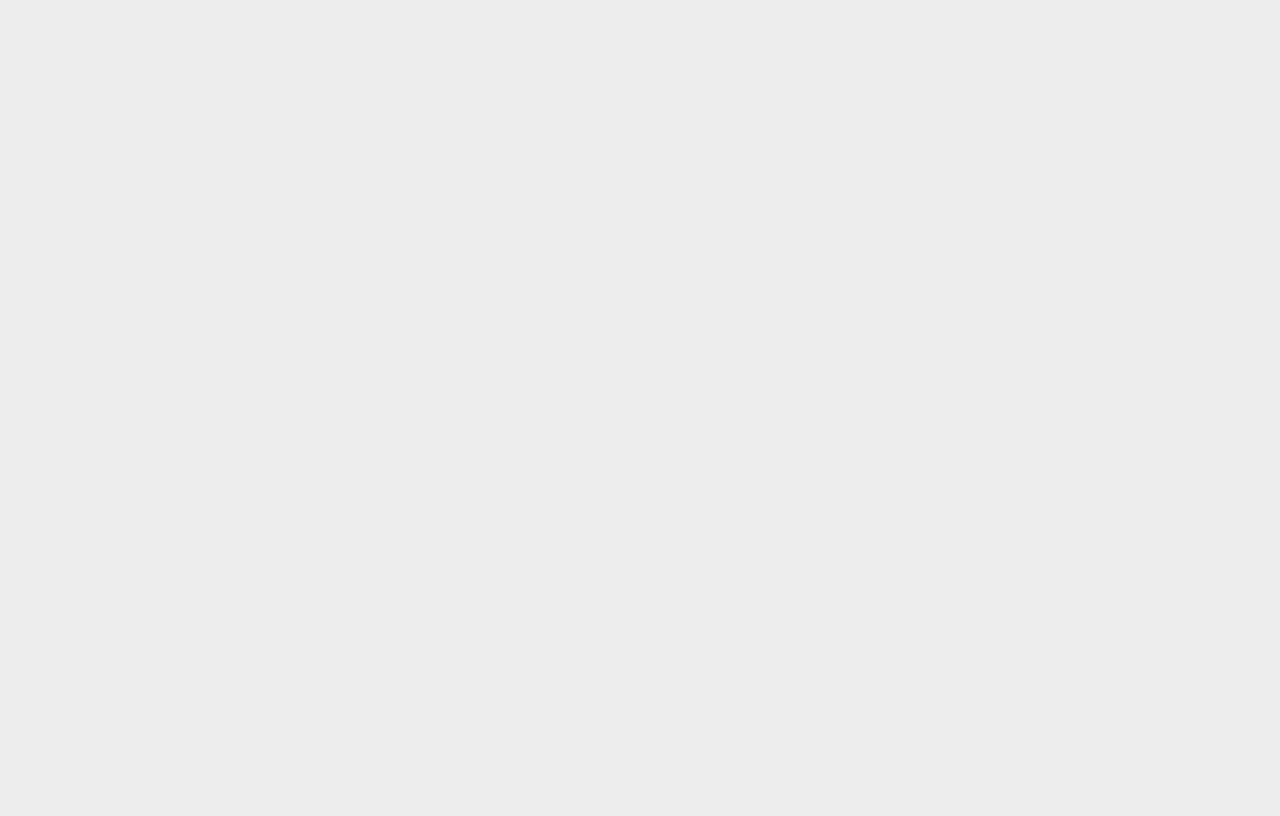
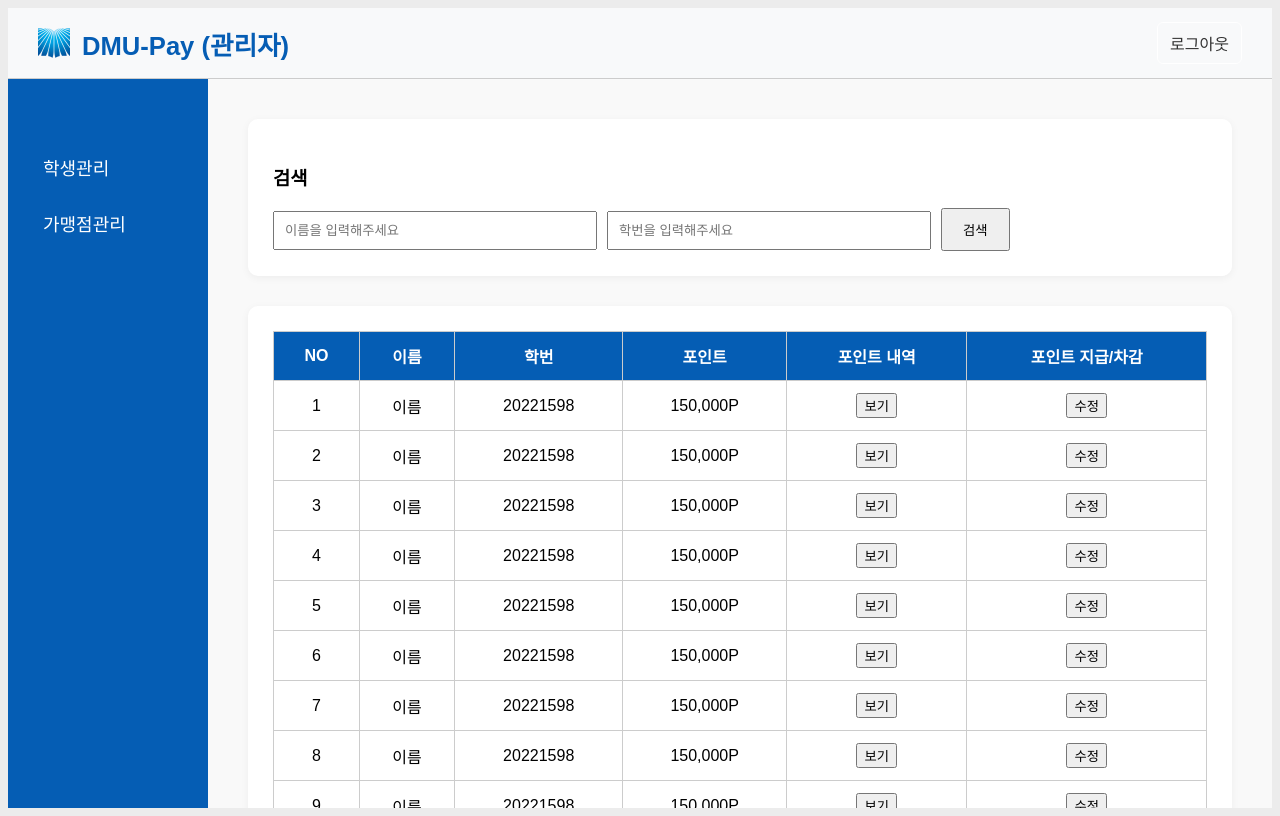
Before and after one commit to sangyunjeon/dmu-pay, a React (Create React App) app: page /admin/student in a window 1280 px wide. Before the commit this address had no page. Built offline with nearby package versions, Linux system fonts and the light colour scheme.

Commit message:
adminstudentpage.js

```diff
--- a/src/App.js
+++ b/src/App.js
@@ -1,13 +1,14 @@
 import { BrowserRouter as Router, Routes, Route, Navigate } from "react-router-dom";
 import LoginPage from "./pages/LoginPage";
+import SignUpPage from "./pages/SignUpPage";
 import StudentMainPage from "./pages/StudentMainPage";
 import MerchantMainPage from "./pages/MerchantMainPage";
 import AdminMainPage from "./pages/AdminMainPage";
-import SignUpPage from "./pages/SignUpPage";
+import AdminStudentPage from "./pages/AdminStudentPage.JS"; // ✅ 추가
 import PointHistoryPage from "./pages/PointHistoryPage";
 import RankingPage from "./pages/RankingPage";
-import MerchantInfoPage from './pages/MerchantInfoPage';
-import MyPage from './pages/MyPage';
+import MerchantInfoPage from "./pages/MerchantInfoPage";
+import MyPage from "./pages/MyPage";
 
 function App() {
   return (
@@ -16,7 +17,7 @@ function App() {
         {/* "/" 접근 시 자동으로 "/login"으로 리디렉트 */}
         <Route path="/" element={<Navigate to="/login" />} />
 
-        {/* 로그인 관련 */}
+        {/* 로그인/회원가입 */}
         <Route path="/login" element={<LoginPage />} />
         <Route path="/signup" element={<SignUpPage />} />
 
@@ -30,6 +31,9 @@ function App() {
         <Route path="/ranking" element={<RankingPage />} />
         <Route path="/merchants" element={<MerchantInfoPage />} />
         <Route path="/mypage" element={<MyPage />} />
+
+        {/* ✅ 관리자 - 학생관리 페이지 */}
+        <Route path="/admin/student" element={<AdminStudentPage />} />
       </Routes>
     </Router>
   );
--- a/src/pages/AdminMainPage.js
+++ b/src/pages/AdminMainPage.js
@@ -1,4 +1,5 @@
 import React from "react";
+import { useNavigate } from "react-router-dom"; // ✅ 페이지 이동을 위한 훅
 import "../components/AdminHeader.css";
 import AdminHeader from "../components/AdminHeader";
 import "./AdminMainPage.css";
@@ -46,6 +47,8 @@ const usageData = [
 ];
 
 function AdminMainPage() {
+  const navigate = useNavigate(); // ✅ 페이지 이동용 훅
+
   const handleLogout = () => {
     sessionStorage.clear();
     alert("로그아웃 되었습니다.");
@@ -58,7 +61,7 @@ function AdminMainPage() {
       <div className="main-body">
         <div className="sidebar">
           <ul>
-            <li>학생관리</li>
+            <li onClick={() => navigate("/admin/student")}>학생관리</li>
             <li>가맹점관리</li>
             <li className="mobile-only" onClick={handleLogout}>
               로그아웃
--- /dev/null
+++ b/src/pages/AdminStudentPage.js
@@ -0,0 +1,99 @@
+// src/pages/AdminStudentPage.js
+
+import React, { useState } from "react";
+import AdminHeader from "../components/AdminHeader";
+import "./AdminMainPage.css"; // 기존 admin 스타일 재사용
+
+function AdminStudentPage() {
+  const [searchName, setSearchName] = useState("");
+  const [searchStudentNumber, setSearchStudentNumber] = useState("");
+
+  // 더미 학생 데이터
+  const students = Array.from({ length: 10 }, (_, i) => ({
+    id: i + 1,
+    name: "이름",
+    studentNumber: "20221598",
+    point: 150000,
+  }));
+
+  return (
+    <div className="admin-page">
+      <AdminHeader />
+      <div className="main-body">
+        <div className="sidebar">
+          <ul>
+            <li className="active">학생관리</li>
+            <li>가맹점관리</li>
+          </ul>
+        </div>
+
+        <div className="main-content">
+          {/* 🔍 검색 영역 */}
+          <div className="card" style={{ marginBottom: "30px" }}>
+            <h3>검색</h3>
+            <input
+              type="text"
+              placeholder="이름을 입력해주세요"
+              value={searchName}
+              onChange={(e) => setSearchName(e.target.value)}
+              style={{ width: "300px", marginRight: "10px", padding: "10px" }}
+            />
+            <input
+              type="text"
+              placeholder="학번을 입력해주세요"
+              value={searchStudentNumber}
+              onChange={(e) => setSearchStudentNumber(e.target.value)}
+              style={{ width: "300px", marginRight: "10px", padding: "10px" }}
+            />
+            <button style={{ padding: "10px 20px" }}>검색</button>
+          </div>
+
+          {/* 📋 테이블 영역 */}
+          <div className="card">
+            <table className="history-table">
+              <thead>
+                <tr>
+                  <th>NO</th>
+                  <th>이름</th>
+                  <th>학번</th>
+                  <th>포인트</th>
+                  <th>포인트 내역</th>
+                  <th>포인트 지급/차감</th>
+                </tr>
+              </thead>
+              <tbody>
+                {students.map((s, index) => (
+                  <tr key={s.id}>
+                    <td>{index + 1}</td>
+                    <td>{s.name}</td>
+                    <td>{s.studentNumber}</td>
+                    <td>{s.point.toLocaleString()}P</td>
+                    <td>
+                      <button>보기</button>
+                    </td>
+                    <td>
+                      <button>수정</button>
+                    </td>
+                  </tr>
+                ))}
+              </tbody>
+            </table>
+
+            {/* ⏩ 페이지네이션 */}
+            <div className="pagination" style={{ marginTop: "20px" }}>
+              <button>&laquo;</button>
+              <button>&lt;</button>
+              <button className="active">1</button>
+              <button>2</button>
+              <button>3</button>
+              <button>&gt;</button>
+              <button>&raquo;</button>
+            </div>
+          </div>
+        </div>
+      </div>
+    </div>
+  );
+}
+
+export default AdminStudentPage;
```
Also changed, not shown: public/logo192.png (deleted), public/logo512.png (deleted).
